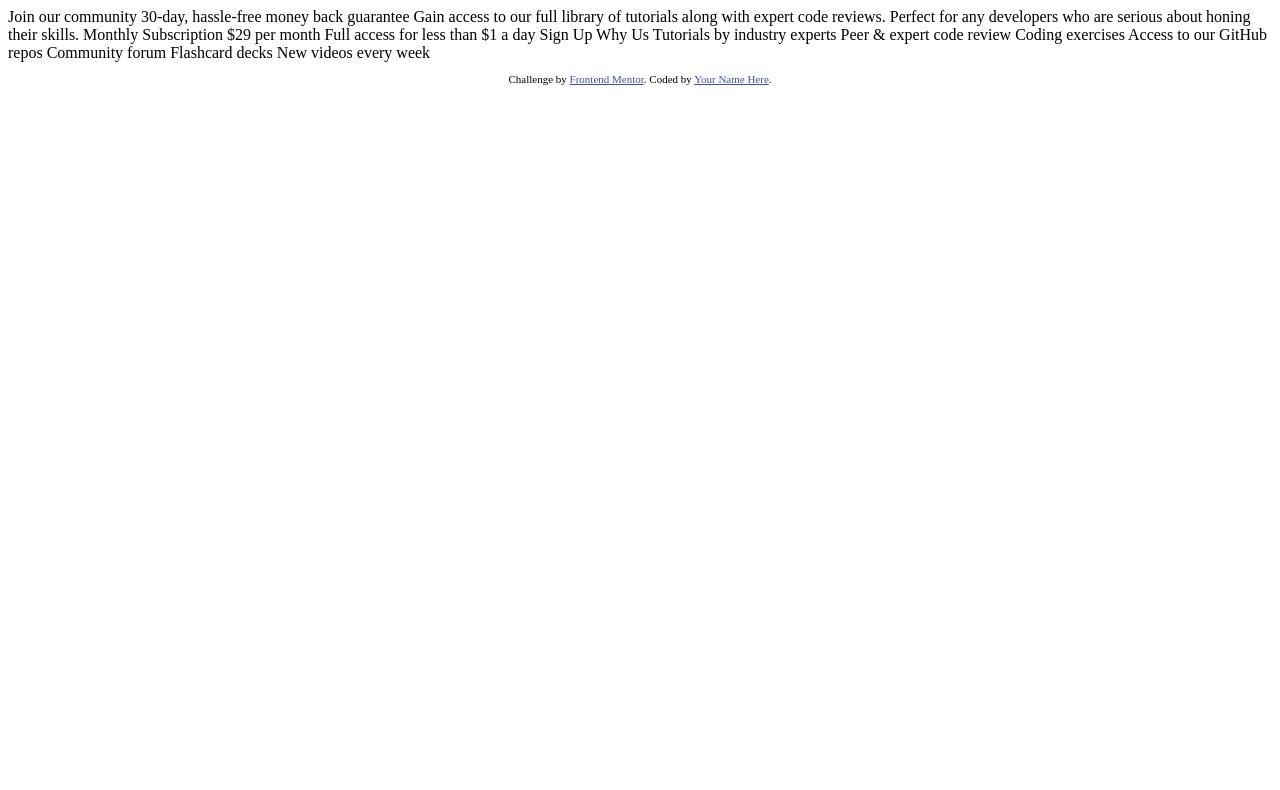
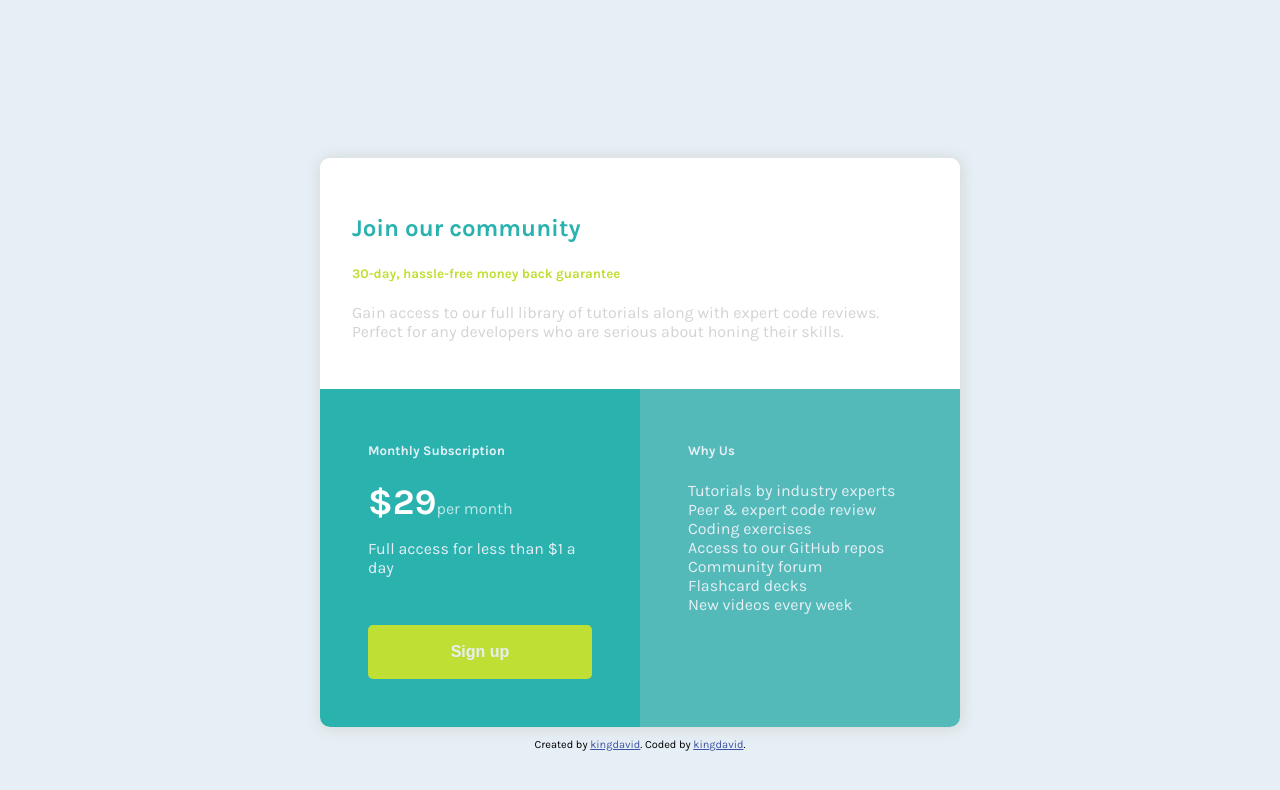
Before and after one commit to BlockchainUNN/BUD-SESSION6-STARTER, a plain HTML site: page index.html in a window 1280 px wide. Drawn offline with Linux system fonts and the light colour scheme.

Commit message:
version 1.2.

```diff
--- a/index.html
+++ b/index.html
@@ -1,49 +1,52 @@
 <!DOCTYPE html>
 <html lang="en">
 <head>
-  <meta charset="UTF-8">
-  <meta name="viewport" content="width=device-width, initial-scale=1.0"> <!-- displays site properly based on user's device -->
-
-  <link rel="icon" type="image/png" sizes="32x32" href="./images/favicon-32x32.png">
-
-  <title>Frontend Mentor | Single Price Grid Component</title>
-
-  <!-- Feel free to remove these styles or customise in your own stylesheet 👍 -->
-  <style>
-    .attribution { font-size: 11px; text-align: center; }
-    .attribution a { color: hsl(228, 45%, 44%); }
-  </style>
+    <meta charset="UTF-8">
+    <meta http-equiv="X-UA-Compatible" content="IE=edge">
+    <meta name="viewport" content="width=device-width, initial-scale=1.0">
+    <link rel="shortcut icon" href="./images/favicon-32x32.png" type="image/x-icon">
+    <link rel="stylesheet" href="./style.css">
+    <title>Single price grid component solution </title>
 </head>
 <body>
-  Join our community
+  <section class="container">
+    <div class="top-container">
+        <h3>Join our community</h3>
+        <h5>30-day, hassle-free money back guarantee</h5>
+        <p> Gain access to our full library of tutorials along with expert code reviews.<br/>Perfect for any developers who are serious about honing their skills.</p>
+    </div>
+    <div class="bottom-container">
 
-  30-day, hassle-free money back guarantee
+    <div class="bottom-left">
+        <h5>Monthly Subscription</h5>
+        <p> <span>$29</span>per month</p>
+        <p>Full access for less than $1 a day</p>
+        <div id="signup-button">
+            <button>Sign up</button>
+        </div>
+    </div>
+    <div class="bottom-right">
+        <h5> Why Us </h5>
+        <p>
+            Tutorials by industry experts
+            <br/>Peer &amp; expert code review
+            <br/>Coding exercises
+            <br/>Access to our GitHub repos
+            <br/>Community forum
+            <br/> Flashcard decks
+            <br/> New videos every week </p>
 
-  Gain access to our full library of tutorials along with expert code reviews.
-  Perfect for any developers who are serious about honing their skills.
+    </div>
 
-  Monthly Subscription
+</div>
 
-  &dollar;29 per month
 
-  Full access for less than &dollar;1 a day
-
-  Sign Up
-
-  Why Us
-
-  Tutorials by industry experts
-  Peer &amp; expert code review
-  Coding exercises
-  Access to our GitHub repos
-  Community forum
-  Flashcard decks
-  New videos every week
+  </section>
 
   <footer>
     <p class="attribution">
-      Challenge by <a href="https://www.frontendmentor.io?ref=challenge" target="_blank">Frontend Mentor</a>.
-      Coded by <a href="#">Your Name Here</a>.
+      Created by <a href="https://github.com/Kingdavidumeham1" target="_blank">kingdavid</a>.
+      Coded by <a href="https://github.com/Kingdavidumeham1">kingdavid</a>.
     </p>
   </footer>
 </body>
--- /dev/null
+++ b/style.css
@@ -0,0 +1,115 @@
+@import url('https://fonts.googleapis.com/css2?family=Karla:wght@400;700&display=swap');
+
+body{
+    background-color: hsl(204, 43%, 93%) ;
+    font-family: "karla", sans-serif;
+    font-size: 16px
+
+}
+.container{
+    background-color: white ;
+    width: 50vw;
+    margin-left: auto;
+    margin-right: auto;
+    transform: translateY(150px);
+    border-radius: 10px;
+    box-shadow: 1px 1px 15px lightgrey;
+
+
+}
+.top-container{
+    background-color: white ;
+    border-radius: 10px 10px;
+    padding: 2rem;
+}
+.top-container h3{
+    color: hsl(179, 62%, 43%);
+    font-size: 24px;
+}
+.top-container h5 {
+    color: hsl(71, 73%, 54%);
+}
+.top-container p{
+    color: lightgrey;
+}
+
+.bottom-container{
+    display: flex;
+
+}
+
+.bottom-container h5{
+    color: hsl(204, 43%, 93%);
+}
+
+.bottom-container p {
+    color: hsl(204, 43%, 93%);
+}
+
+.bottom-left{
+    background-color: hsl(179, 62%, 43%);
+    width: 50%;
+    border-radius: 0 0 0 10px;
+    padding: 2rem 3rem;
+}
+.bottom-left span {
+    font-size: 36px;
+    font-weight: bold;
+    color: white;
+}
+
+.bottom-left p:first-of-type{
+    color: rgba(255, 255, 255, 0.7);
+}
+
+.bottom-left button{
+    background-color: hsl(71, 73%, 54%);
+    border: none;
+    padding: 18px;
+    color: hsl(204, 43%, 93%);;
+    border-radius: 5px 5px 5px 5px;
+    justify-content: center;
+    font-size: 16px;
+    font-weight: 700;
+    width: 100%;
+    margin-top: 2rem;
+    margin-bottom: 1rem;
+
+ }
+.bottom-right{
+    background-color: #54BAB9;
+   width: 50%;
+   border-radius: 0 0 10px 0 ;
+   padding: 2rem 3rem;
+}
+
+.attribution { font-size: 11px; text-align: center;transform: translateY(150px); }
+    .attribution a { color: hsl(228, 45%, 44%); }
+
+    @media screen and (max-width: 415px) {
+        .container{
+            width: 85vw;
+        }
+        .top-container{
+            padding: 2rem;
+        }
+
+
+        .bottom-container{
+            display:flex;
+            flex-direction: column;
+            width: 85%;
+            padding: 0rem;
+        }
+        .bottom-left{
+            width: 96.5%;
+            border-radius:0 0 0 0 ;
+            padding: 2rem;
+        }
+        .bottom-right{
+            width: 96.5%;
+            border-radius: 0 0 5px 5px  ;
+            padding: 2rem;
+        }
+
+    }
```
Also changed, not shown: design/desktopview.PNG (added), 2 other files.
